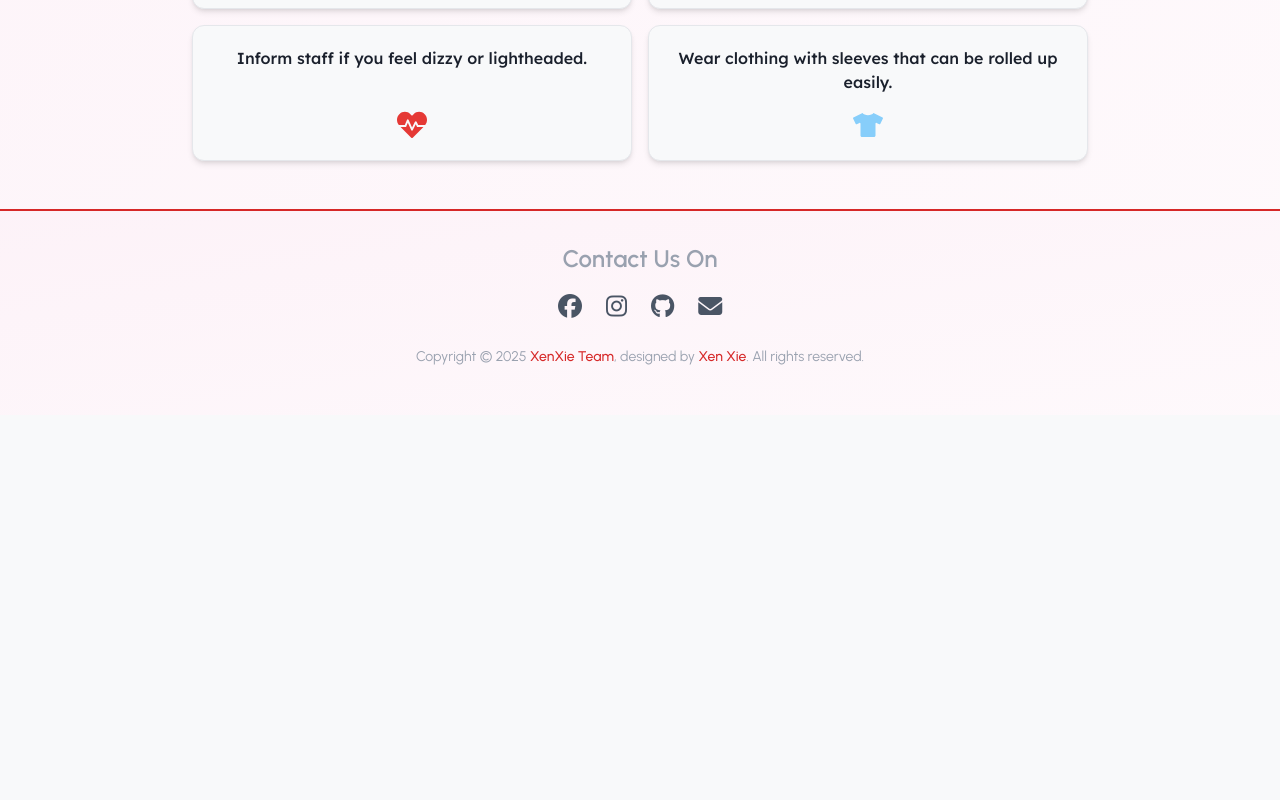
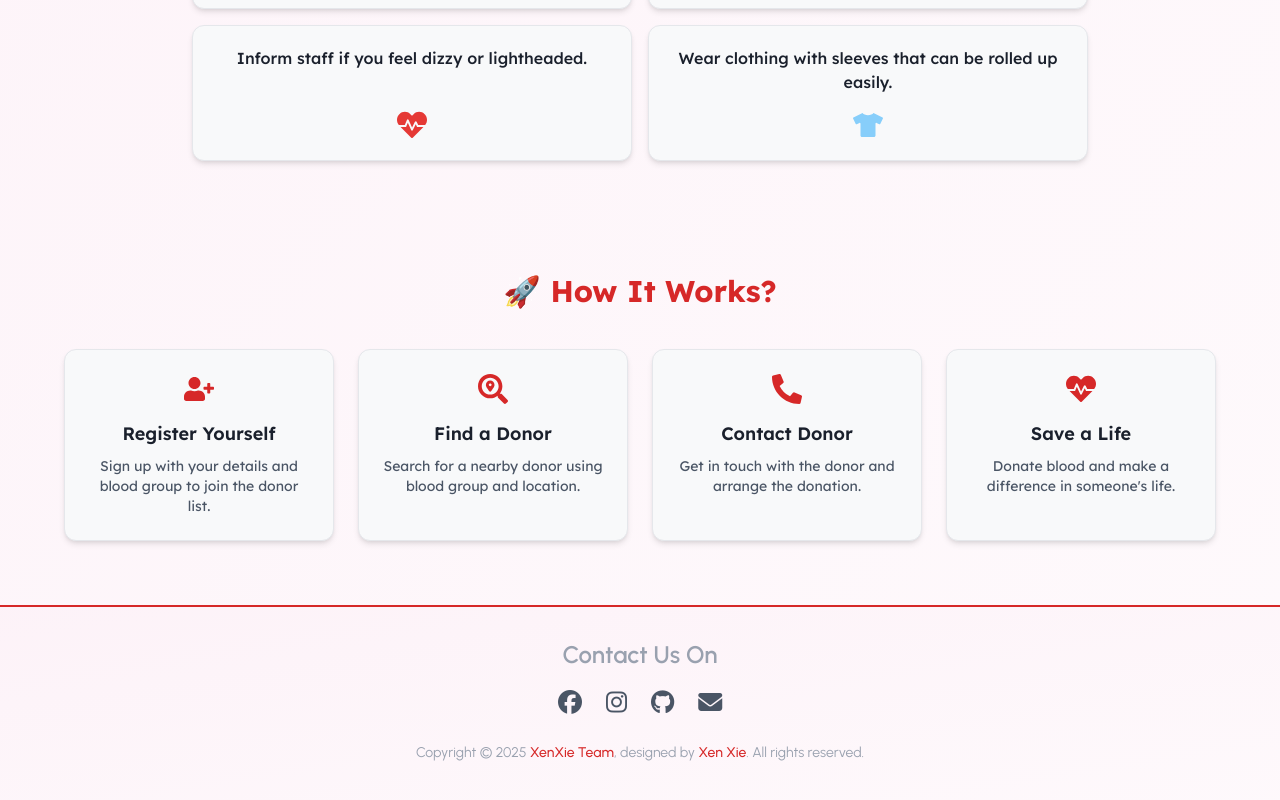
Before and after one commit to Xen-Xie/giftoflife, a React (Vite) app in the folder Client/: page / in a window 1280 px wide. Shown: the part 1000-1800 px from the top of the page. Before the commit the page ends 1415 px from the top, so only its background shows below. Built offline with nearby package versions, Linux system fonts and the light colour scheme; no server answers.

Commit message:
How it works component added

```diff
--- /dev/null
+++ b/Client/src/Components/HowItWorks.jsx
@@ -0,0 +1,42 @@
+/* eslint-disable no-unused-vars */
+import { useTranslation } from "react-i18next";
+import { FaUserPlus, FaSearchLocation, FaPhoneAlt, FaHeartbeat } from "react-icons/fa";
+import AnimatedSection from "./AnimatedSection";
+
+const iconList = [FaUserPlus, FaSearchLocation, FaPhoneAlt, FaHeartbeat];
+
+function HowItWorks() {
+ const { t } = useTranslation();
+ const steps = t("howItWorks.steps", { returnObjects: true });
+
+ return (
+   <section className="py-16 px-6 text-center font-Lexend">
+     <h2 className="text-2xl md:text-3xl font-bold text-primary mb-10">
+       🚀 {t("howItWorks.title")}
+     </h2>
+
+     <div className="grid gap-6 sm:grid-cols-2 lg:grid-cols-4 max-w-6xl mx-auto">
+       {steps.map((step, index) => {
+         const Icon = iconList[index];
+         return (
+           <AnimatedSection key={index} delay={index * 0.2} threshold={0.2} once={false}>
+             <div className="bg-BG dark:bg-melty rounded-xl border border-gray-200 dark:border-gray-700 shadow-md p-6 h-full flex flex-col items-center text-center hover:scale-105 transition-all duration-300 cursor-pointer">
+               <div className="text-primary text-3xl mb-4">
+                 <Icon />
+               </div>
+               <h3 className="text-lg font-semibold text-melty dark:text-BG mb-2">
+                 {step.title}
+               </h3>
+               <p className="text-gray-600 dark:text-gray-300 text-sm">
+                 {step.desc}
+               </p>
+             </div>
+           </AnimatedSection>
+         );
+       })}
+     </div>
+   </section>
+ );
+}
+
+export default HowItWorks;
--- a/Client/src/Pages/Home.jsx
+++ b/Client/src/Pages/Home.jsx
@@ -2,6 +2,7 @@ import React from "react";
 import Hero from "../Components/Hero";
 import LiveStats from "../Components/LiveStats";
 import MedicalTips from "../Components/MediTips";
+import HowItWorks from "../Components/HowItWorks";
 
 function Home() {
   return (
@@ -9,6 +10,7 @@ function Home() {
       <Hero />
       <LiveStats />
       <MedicalTips />
+      <HowItWorks />
     </div>
   );
 }
--- a/Client/src/locales/bn/translation.json
+++ b/Client/src/locales/bn/translation.json
@@ -133,5 +133,27 @@
     "tip6": "রাতের ঘুম ঠিকভাবে নিশ্চিত করুন।",
     "tip7": "অসুস্থ বা দুর্বল লাগলে কর্মীদের জানান।",
     "tip8": "সহজে গুটিয়ে নেওয়া যায় এমন জামা পরুন।"
-  }
+  },
+  "howItWorks": {
+  "title": "কিভাবে কাজ করে?",
+  "steps": [
+    {
+      "title": "নিজেকে রেজিস্টার করুন",
+      "desc": "আপনার তথ্য ও রক্তের গ্রুপ দিয়ে নিবন্ধন করুন।"
+    },
+    {
+      "title": "রক্তদাতা খুঁজুন",
+      "desc": "রক্তের গ্রুপ ও অবস্থান দিয়ে কাছাকাছি দাতা খুঁজুন।"
+    },
+    {
+      "title": "যোগাযোগ করুন",
+      "desc": "রক্তদাতার সাথে যোগাযোগ করুন ও ডোনেশনের ব্যবস্থা নিন।"
+    },
+    {
+      "title": "একটি জীবন বাঁচান",
+      "desc": "রক্ত দান করুন এবং একটি জীবন রক্ষা করুন।"
+    }
+  ]
 }
+
+}
--- a/Client/src/locales/en/translation.json
+++ b/Client/src/locales/en/translation.json
@@ -137,5 +137,27 @@
     "tip6": "Get enough sleep the night before your donation.",
     "tip7": "Inform staff if you feel dizzy or lightheaded.",
     "tip8": "Wear clothing with sleeves that can be rolled up easily."
-  }
+  },
+  "howItWorks": {
+  "title": "How It Works?",
+  "steps": [
+    {
+      "title": "Register Yourself",
+      "desc": "Sign up with your details and blood group to join the donor list."
+    },
+    {
+      "title": "Find a Donor",
+      "desc": "Search for a nearby donor using blood group and location."
+    },
+    {
+      "title": "Contact Donor",
+      "desc": "Get in touch with the donor and arrange the donation."
+    },
+    {
+      "title": "Save a Life",
+      "desc": "Donate blood and make a difference in someone's life."
+    }
+  ]
 }
+
+}
```
